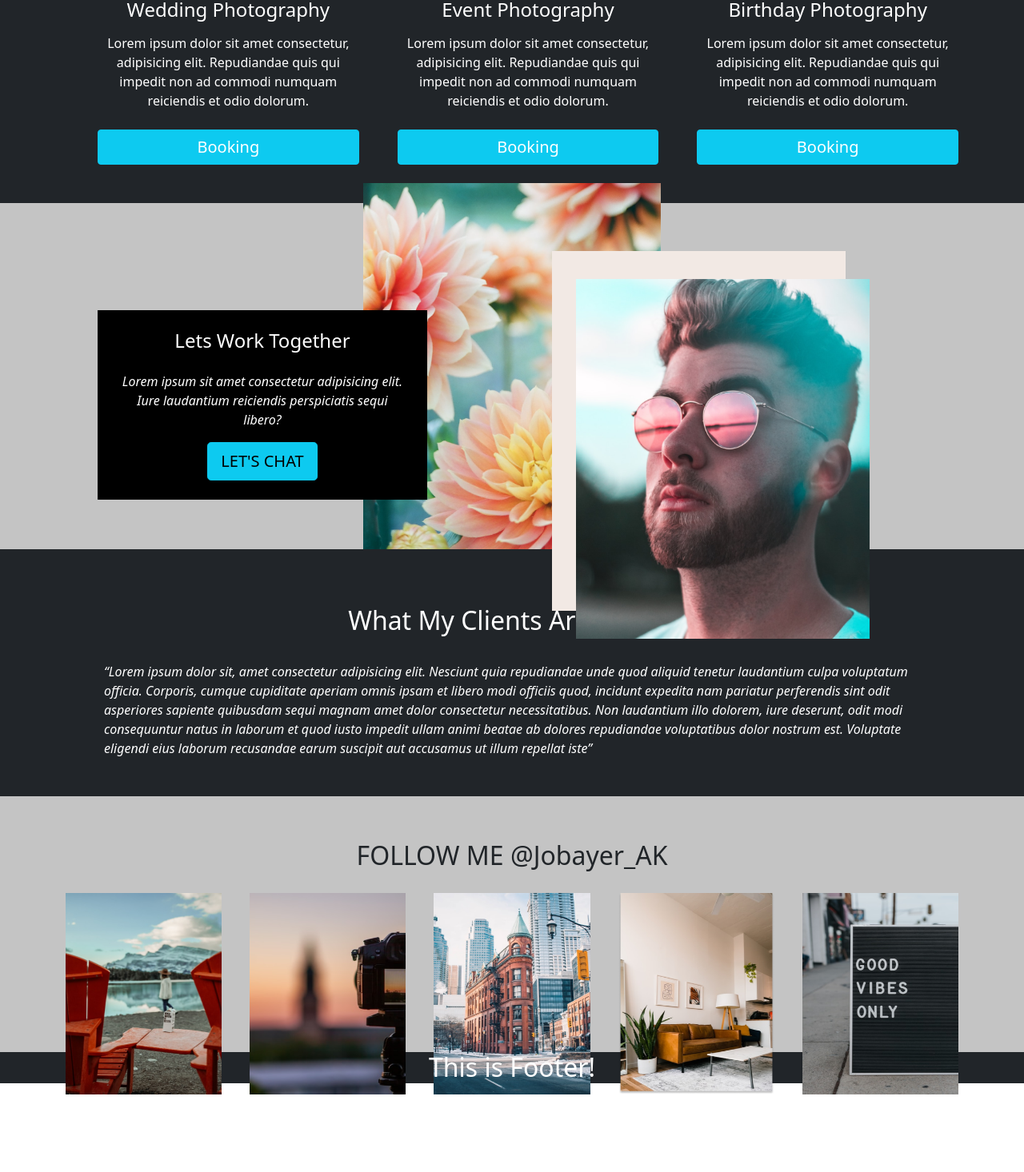
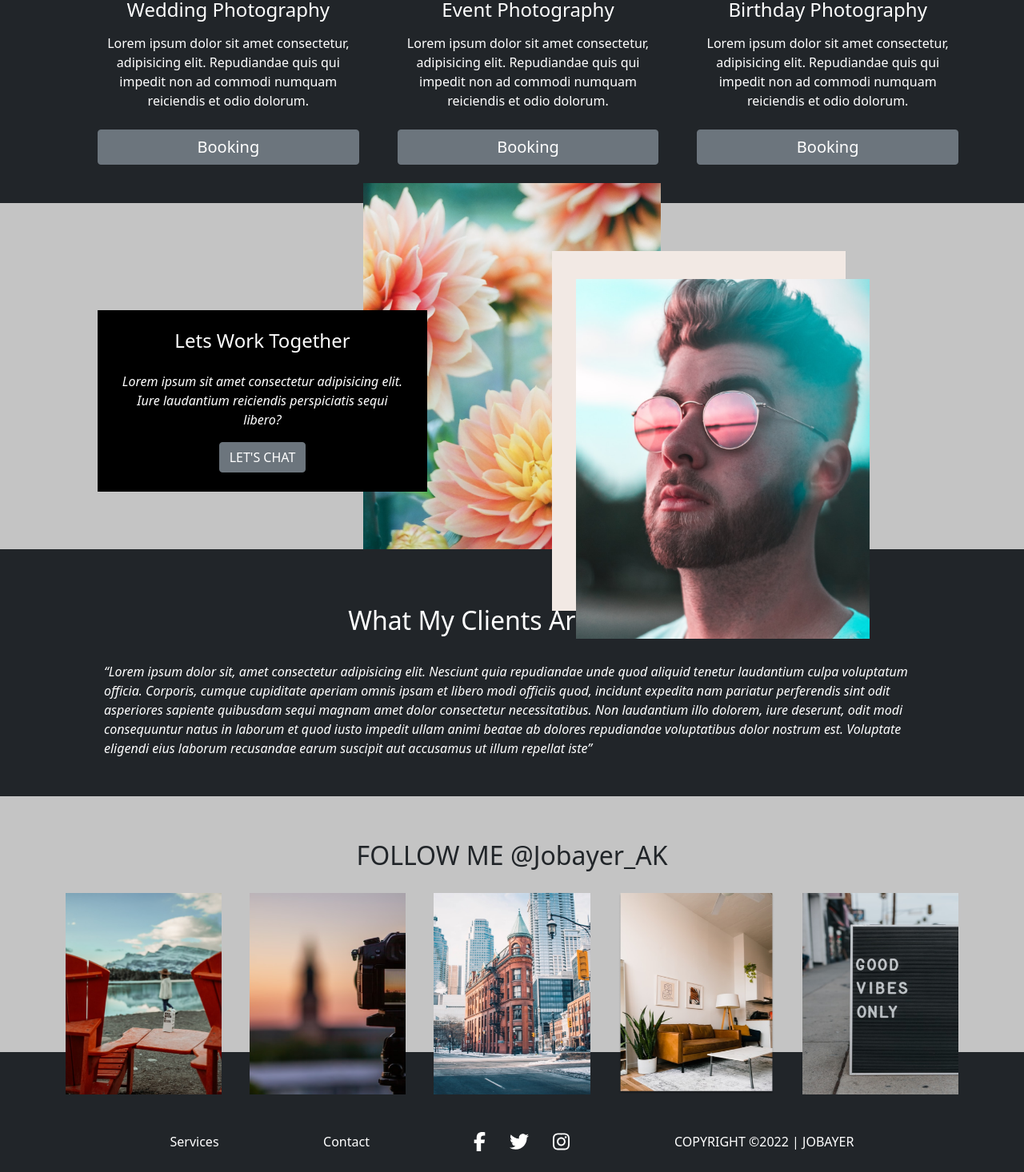
Before and after one commit to Jobayer-ak/photographer-guy, a React (Create React App) app: page / in a window 1280 px wide. Shown: the part 1174-2640 px from the top of the page at 80% size. Before the commit the page ends 2543 px from the top, so only its background shows below. Built offline with nearby package versions, Linux system fonts and the light colour scheme.

Commit message:
UI is done

```diff
--- a/package.json
+++ b/package.json
@@ -3,6 +3,10 @@
   "version": "0.1.0",
   "private": true,
   "dependencies": {
+    "@fortawesome/fontawesome-svg-core": "^6.1.1",
+    "@fortawesome/free-brands-svg-icons": "^6.1.1",
+    "@fortawesome/free-solid-svg-icons": "^6.1.1",
+    "@fortawesome/react-fontawesome": "^0.1.18",
     "@testing-library/jest-dom": "^5.16.4",
     "@testing-library/react": "^13.1.1",
     "@testing-library/user-event": "^13.5.0",
--- a/src/Pages/Home/Clients/Clients.js
+++ b/src/Pages/Home/Clients/Clients.js
@@ -14,7 +14,7 @@
               Lorem ipsum sit amet consectetur adipisicing elit. Iure laudantium
               reiciendis perspiciatis sequi libero?
             </p>
-            <button className="btn btn-info btn-lg">LET'S CHAT</button>
+            <button className="btn btn-secondary">LET'S CHAT</button>
           </div>
         </div>
         <div className="middle-img">
--- a/src/Pages/Home/Service/Service.js
+++ b/src/Pages/Home/Service/Service.js
@@ -18,7 +18,7 @@
             Repudiandae quis qui impedit non ad commodi numquam reiciendis et
             odio dolorum.
           </p>
-          <button className="btn btn-info w-100 text-white fs-5">
+          <button className="btn btn-secondary w-100 text-white fs-5">
             Booking
           </button>
         </div>
@@ -30,7 +30,7 @@
             Repudiandae quis qui impedit non ad commodi numquam reiciendis et
             odio dolorum.
           </p>
-          <button className="btn btn-info w-100 text-white fs-5">
+          <button className="btn btn-secondary w-100 text-white fs-5">
             Booking
           </button>
         </div>
@@ -42,7 +42,7 @@
             Repudiandae quis qui impedit non ad commodi numquam reiciendis et
             odio dolorum.
           </p>
-          <button className="btn btn-info w-100 text-white fs-5">
+          <button className="btn btn-secondary w-100 text-white fs-5">
             Booking
           </button>
         </div>
--- a/src/Shared/Footer/Footer.css
+++ b/src/Shared/Footer/Footer.css
@@ -0,0 +1,12 @@
+.footer{
+    height: 150px;
+    padding-top: 100px;
+}
+.social-icons{
+    display: flex;
+    justify-content: center;
+    gap: 30px;
+}
+.social-icons a{
+    text-decoration: none;
+}
--- a/src/Shared/Footer/Footer.js
+++ b/src/Shared/Footer/Footer.js
@@ -1,10 +1,38 @@
 import React from "react";
 import "./Footer.css";
+import { FontAwesomeIcon } from "@fortawesome/react-fontawesome";
+import {
+  faFacebookF,
+  faInstagram,
+  faTwitter,
+} from "@fortawesome/free-brands-svg-icons";
 
 const Footer = () => {
   return (
-    <div>
-      <h2 className="text-white text-center">This is Footer!</h2>
+    <div className="container footer d-flex justify-content-evenly">
+      <a className="text-decoration-none text-white" href="#">
+        Services
+      </a>
+      <a className="text-decoration-none text-white" href="#">
+        Contact
+      </a>
+      <div className="social-icons">
+        <a href="http://www.facebook.com">
+          <FontAwesomeIcon className="text-white fs-4" icon={faFacebookF} />
+        </a>
+        <a href="http://www.twitter.com">
+          <FontAwesomeIcon className="text-white fs-4" icon={faTwitter} />
+        </a>
+        <a href="http://www.instagram.com">
+          <FontAwesomeIcon
+            className="text-white fs-4 insta"
+            icon={faInstagram}
+          />
+        </a>
+      </div>
+      <p className="text-uppercase text-white">
+        copyright &copy;2022 | jobayer
+      </p>
     </div>
   );
 };
```
Also changed, not shown: 1 other file (tests, documents, lock files or other folders).
